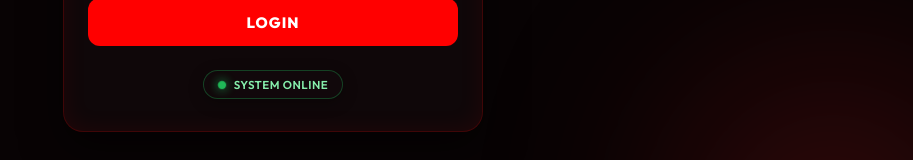
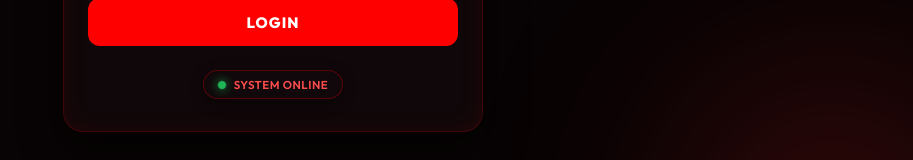
Before and after one commit to Golu1523/PRIME-AURA-PANEL, a website: page public/index.html in a window 1280 px wide. Shown: the part 496-656 px from the top of the page, without its empty margins (367-1280 px from the left). Drawn offline with Linux system fonts and the light colour scheme.

Commit message:
Keep status badge border and text red, set only pulse dot to green

```diff
--- a/public/index.html
+++ b/public/index.html
@@ -89,23 +89,24 @@
       margin: 0 auto;
     }
 
-    /* Status Bar Badge in Footer */
+    /* Status Bar Badge in Footer (Red Border & Text) */
     .status-badge {
       display: inline-flex;
       align-items: center;
       gap: 8px;
       background: rgba(18, 9, 12, 0.85);
-      border: 1px solid rgba(34, 197, 94, 0.3);
+      border: 1px solid rgba(255, 0, 0, 0.3);
       padding: 6px 14px;
       border-radius: 30px;
       font-size: 11.5px;
       font-weight: 600;
       letter-spacing: 0.5px;
-      color: #86efac;
+      color: #ff4d4d;
       backdrop-filter: blur(12px);
       box-shadow: 0 4px 15px rgba(0, 0, 0, 0.3);
     }
 
+    /* Only Dot is Green */
     .pulse-dot {
       width: 8px;
       height: 8px;
```
